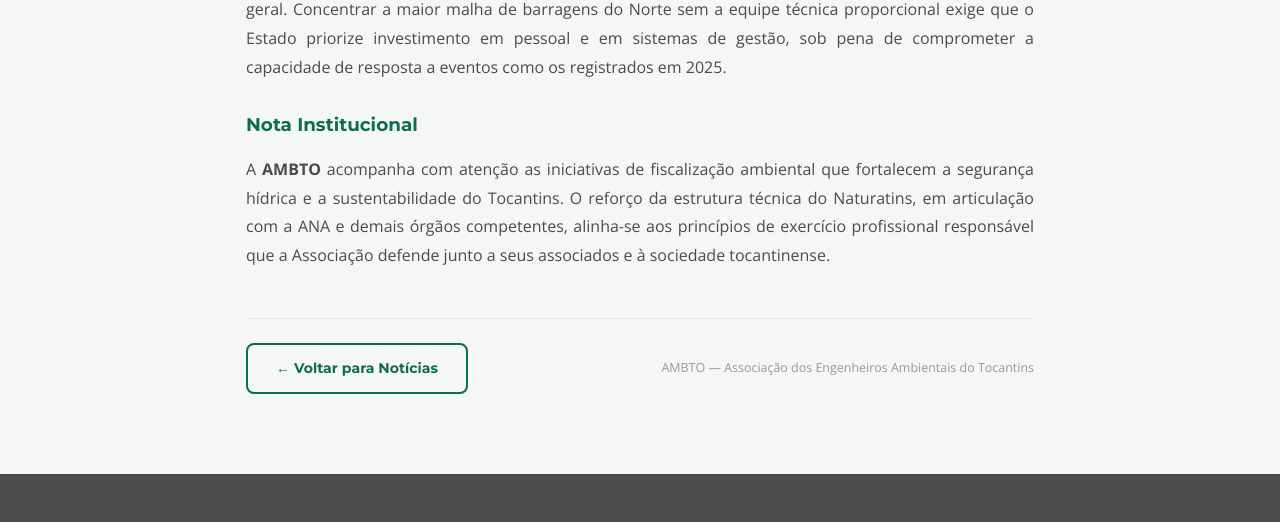
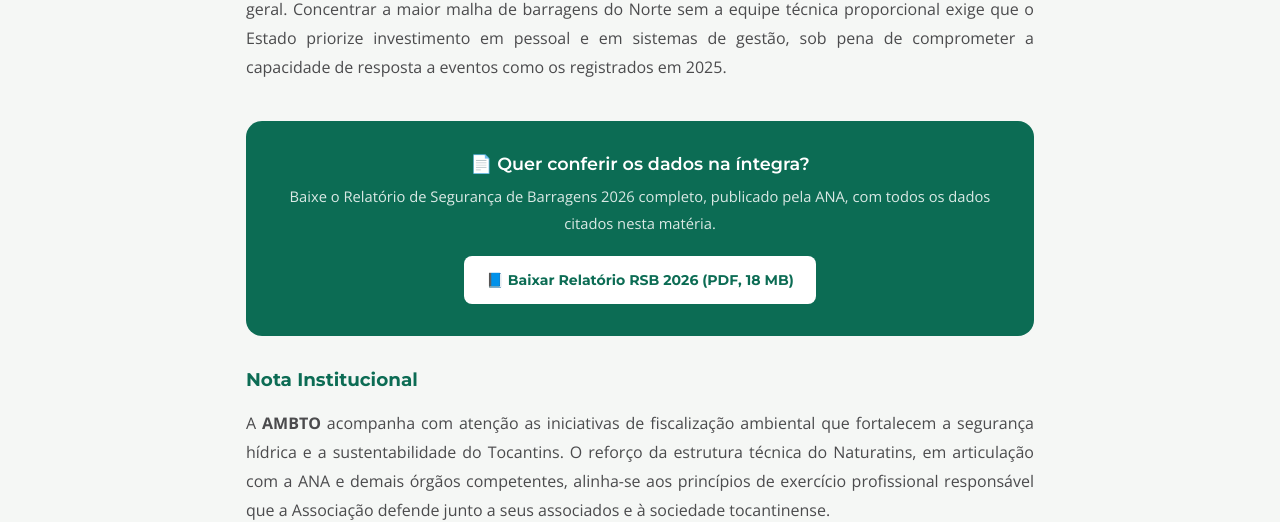
Before and after one commit to ambto-oficial/site, a plain HTML site: page noticias/naturatins-barragens-risco-plano-inspeccoes-2026.html in a window 1280 px wide. Shown: the part 3840-4362 px from the top of the page. Drawn offline with nearby package versions, Linux system fonts and the light colour scheme.

Commit message:
Add files via upload
Relatório RSB 2026 (ANA)

```diff
--- a/noticias/naturatins-barragens-risco-plano-inspeccoes-2026.html
+++ b/noticias/naturatins-barragens-risco-plano-inspeccoes-2026.html
@@ -170,6 +170,53 @@
       flex-wrap: wrap;
       gap: 1rem;
     }
+
+    .artigo-cta {
+      background: var(--verde);
+      border-radius: var(--raio-lg);
+      padding: 2rem 2.5rem;
+      margin: 2.5rem 0 1rem;
+      text-align: center;
+      color: var(--branco);
+    }
+    .artigo-cta h3 {
+      color: var(--branco);
+      margin-bottom: .5rem;
+      font-size: 1.1rem;
+    }
+    .artigo-cta p {
+      color: rgba(255,255,255,.85);
+      font-size: .92rem;
+      margin-bottom: 1.25rem;
+      text-align: center !important;
+    }
+    .artigo-cta-buttons {
+      display: flex;
+      gap: 1rem;
+      justify-content: center;
+      flex-wrap: wrap;
+    }
+    .btn-cta-artigo {
+      display: inline-flex;
+      align-items: center;
+      gap: .5rem;
+      background: var(--branco);
+      color: var(--verde);
+      font-weight: 700;
+      font-family: var(--fonte-heading);
+      font-size: .88rem;
+      padding: .7rem 1.4rem;
+      border-radius: var(--raio);
+      text-decoration: none;
+      transition: transform .2s, box-shadow .2s;
+    }
+    .btn-cta-artigo:hover {
+      transform: translateY(-2px);
+      box-shadow: 0 4px 16px rgba(0,0,0,.15);
+    }
+    @media (max-width: 600px) {
+      .artigo-cta { padding: 1.5rem 1.25rem; }
+    }
   </style>
 </head>
 <body>
@@ -279,6 +326,17 @@
 
           <p>A segurança de barragens é tema de alta relevância para a engenharia ambiental. Estruturas hidráulicas não monitoradas representam risco potencial não apenas aos reservatórios e usuários diretos (abastecimento, irrigação), mas também aos ecossistemas aquáticos, solos de jusante e população em geral. Concentrar a maior malha de barragens do Norte sem a equipe técnica proporcional exige que o Estado priorize investimento em pessoal e em sistemas de gestão, sob pena de comprometer a capacidade de resposta a eventos como os registrados em 2025.</p>
 
+          <!-- ── CTA ── -->
+          <div class="artigo-cta">
+            <h3>📄 Quer conferir os dados na íntegra?</h3>
+            <p>Baixe o Relatório de Segurança de Barragens 2026 completo, publicado pela ANA, com todos os dados citados nesta matéria.</p>
+            <div class="artigo-cta-buttons">
+              <a href="../assets/docs/relatorio-ana-rsb-2026_compressed.pdf" target="_blank" rel="noopener" class="btn-cta-artigo">
+                📘 Baixar Relatório RSB 2026 (PDF, 18 MB)
+              </a>
+            </div>
+          </div>
+
           <h2>Nota Institucional</h2>
 
           <p>A <strong>AMBTO</strong> acompanha com atenção as iniciativas de fiscalização ambiental que fortalecem a segurança hídrica e a sustentabilidade do Tocantins. O reforço da estrutura técnica do Naturatins, em articulação com a ANA e demais órgãos competentes, alinha-se aos princípios de exercício profissional responsável que a Associação defende junto a seus associados e à sociedade tocantinense.</p>
```
